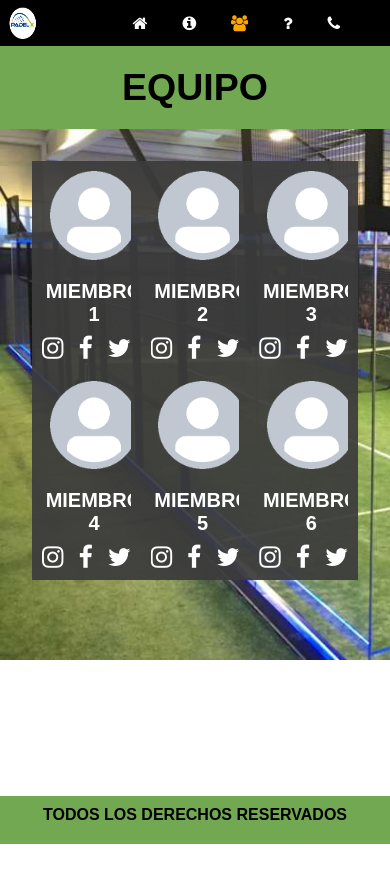
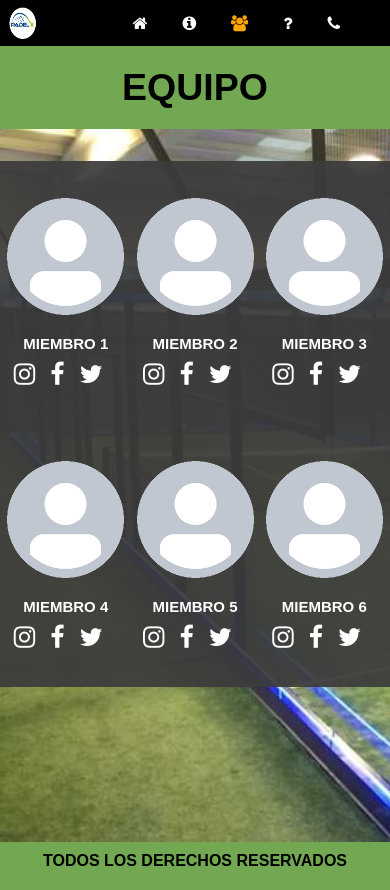
Before and after one commit to fabri075/padel, a plain HTML site: page pages/team.html in a window 390 px wide. Before the commit the page ends 844 px from the top, so only its background shows below. Drawn offline with Linux system fonts and the light colour scheme.

Commit message:
Fix team view

```diff
--- a/css/styles.css
+++ b/css/styles.css
@@ -124,7 +124,7 @@ footer {
 }
 .equipobox {
   margin-bottom: 3em;
-  padding: 2em;
+  padding-top: 2em;
   width: 100%;
   display: flex;
   flex-direction: column;
@@ -133,6 +133,8 @@ footer {
 
 .teamline {
   background-color: #3c3c3ced;
+  padding-top: 2em;
+  padding-bottom: 2em;
   display: flex;
   max-width: 80vw;
   flex-direction: row;
@@ -406,6 +408,9 @@ main {
     margin-top: 10px;
   }
 
+  .background_team{
+    height: calc(100vh - 3em);
+  }
   .contact_form {
     grid-area: inputs;
     display: grid;
@@ -478,4 +483,13 @@ main {
     max-width: 100vw;
   }
 
+
+  .boxteam{
+    margin: 5px;
+  }
+
+  .boxteam h1{
+    font-size: 15px;
+  }
+
 }
```
